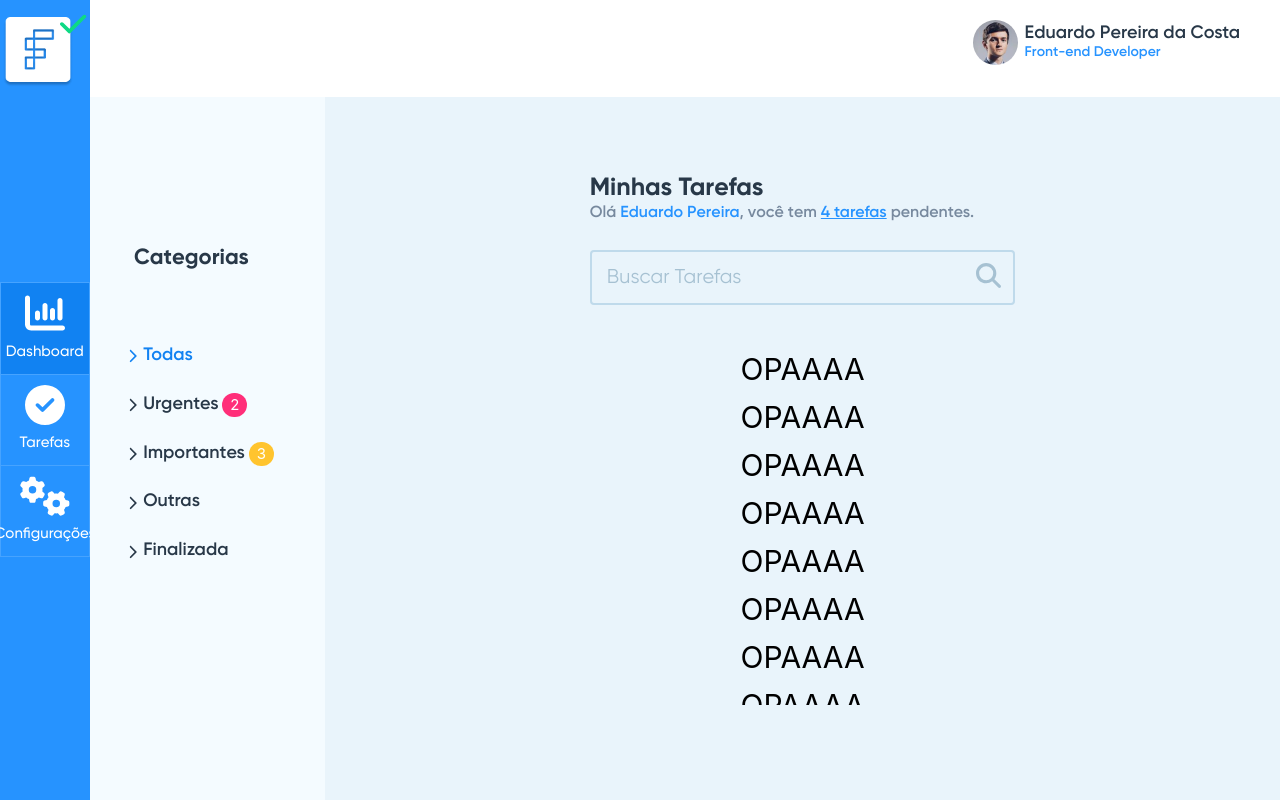
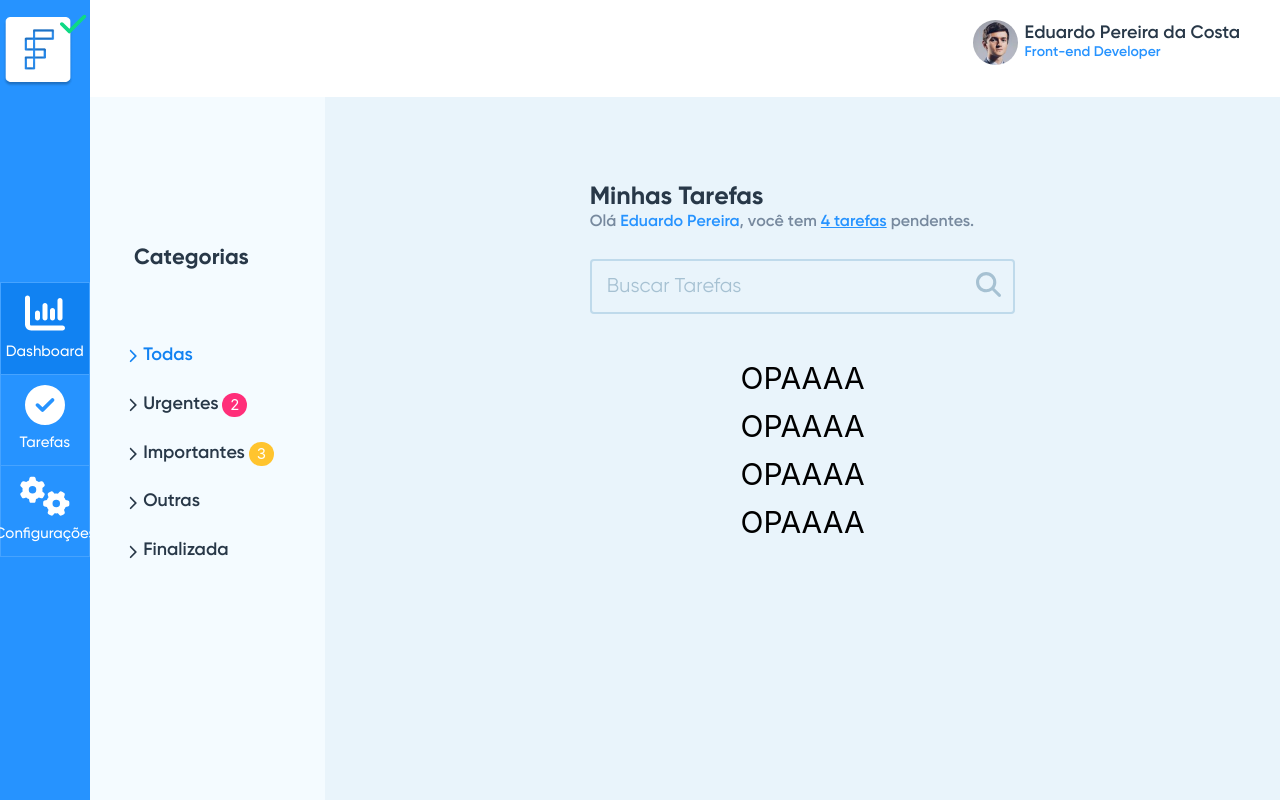
Before and after one commit to DevJulio/todo-facilita, a Vue app: page /home in a window 1280 px wide. Built offline with nearby package versions, Linux system fonts and the light colour scheme.

Commit message:
feat: atualizazda proporções

```diff
--- a/src/views/DashboardView.vue
+++ b/src/views/DashboardView.vue
@@ -91,16 +91,6 @@
             <FASearchInput placeholder="Buscar Tarefas" />
           </div>
           <div class="todo-list">
-            <h1>OPAAAA</h1>
-            <h1>OPAAAA</h1>
-            <h1>OPAAAA</h1>
-            <h1>OPAAAA</h1>
-            <h1>OPAAAA</h1>
-            <h1>OPAAAA</h1>
-            <h1>OPAAAA</h1>
-            <h1>OPAAAA</h1>
-            <h1>OPAAAA</h1>
-            <h1>OPAAAA</h1>
             <h1>OPAAAA</h1>
             <h1>OPAAAA</h1>
             <h1>OPAAAA</h1>
@@ -207,12 +197,11 @@ export default {
     display flex
     flex-direction column
     height 100%
-    place-content center
     .top-container
       display flex
       flex-direction column
       align-self center
-      margin-top -3vh
+      margin-top 10vh
       .title
         font-family $td-bold
         color $td-title
```
